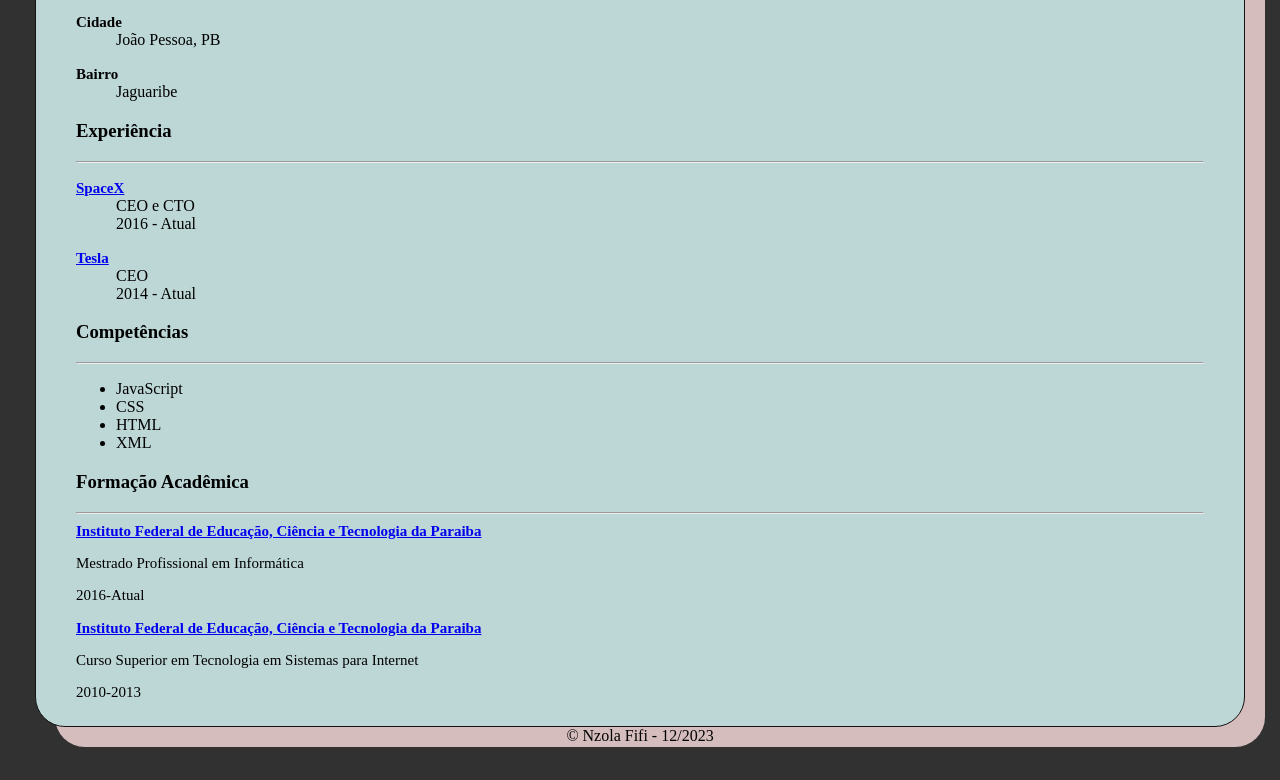
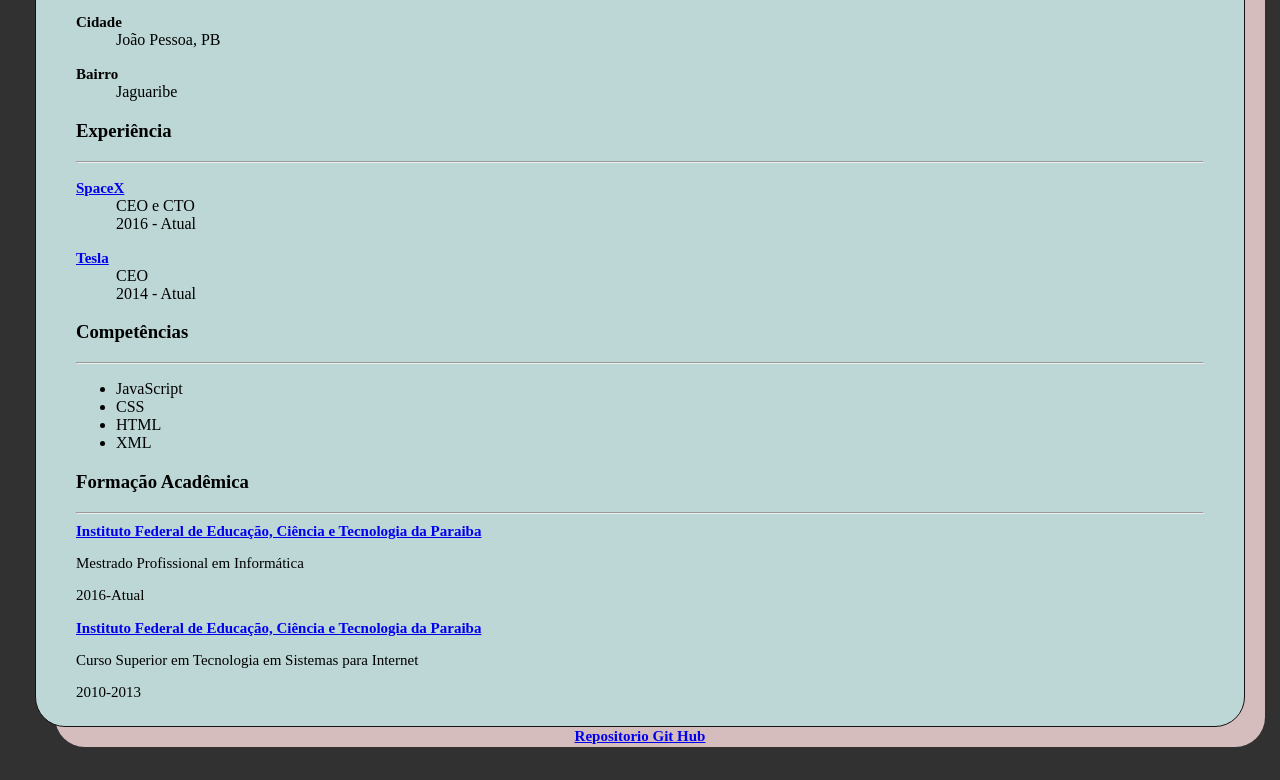
Before and after one commit to nfifi/CV_Elon_Musk, a plain HTML site: page index.html in a window 1280 px wide. Shown: the part 491-1271 px from the top of the page. Drawn offline with Linux system fonts and the light colour scheme.

Commit message:
Apagar uma linha de ancora sem sentido

```diff
--- a/index.html
+++ b/index.html
@@ -70,7 +70,7 @@
         <p>Curso Superior em Tecnologia em Sistemas para Internet</p>
         <p>2010-2013</p>
     </div>
-    <footer>© Nzola Fifi - 12/2023</footer>
+    <footer><a href="https://github.com/nfifi/CV_Elon_Musk">Repositorio Git Hub</a></footer>
 </body>
 
 </html>
```
